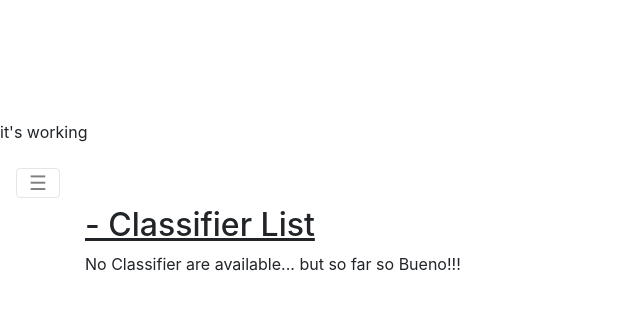
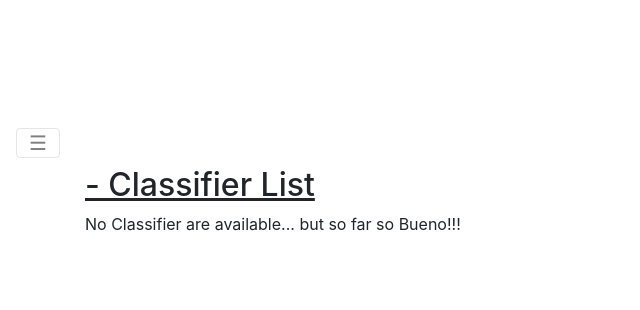
Before and after one commit to text-classifier-django/text-classifier-django, a Django app: page / in a window 1280 px wide. Shown: the top 310 px of the page, without its empty margins (0-640 px from the left). Run offline with Django 3.2, Linux system fonts and the light colour scheme; data that the repository does not hold is empty; some libraries are stand-ins or nearby versions.

Commit message:
modify base and index file

```diff
--- a/bananasorter/templates/bananasorter/index.html
+++ b/bananasorter/templates/bananasorter/index.html
@@ -1,4 +1,3 @@
-<p>it's working </p>
 {% extends 'bananasorter/base.html' %}
 
 {% block content %}
```
Also changed, not shown: bananasorter/templates/bananasorter/base.html (line endings or trailing spaces).
